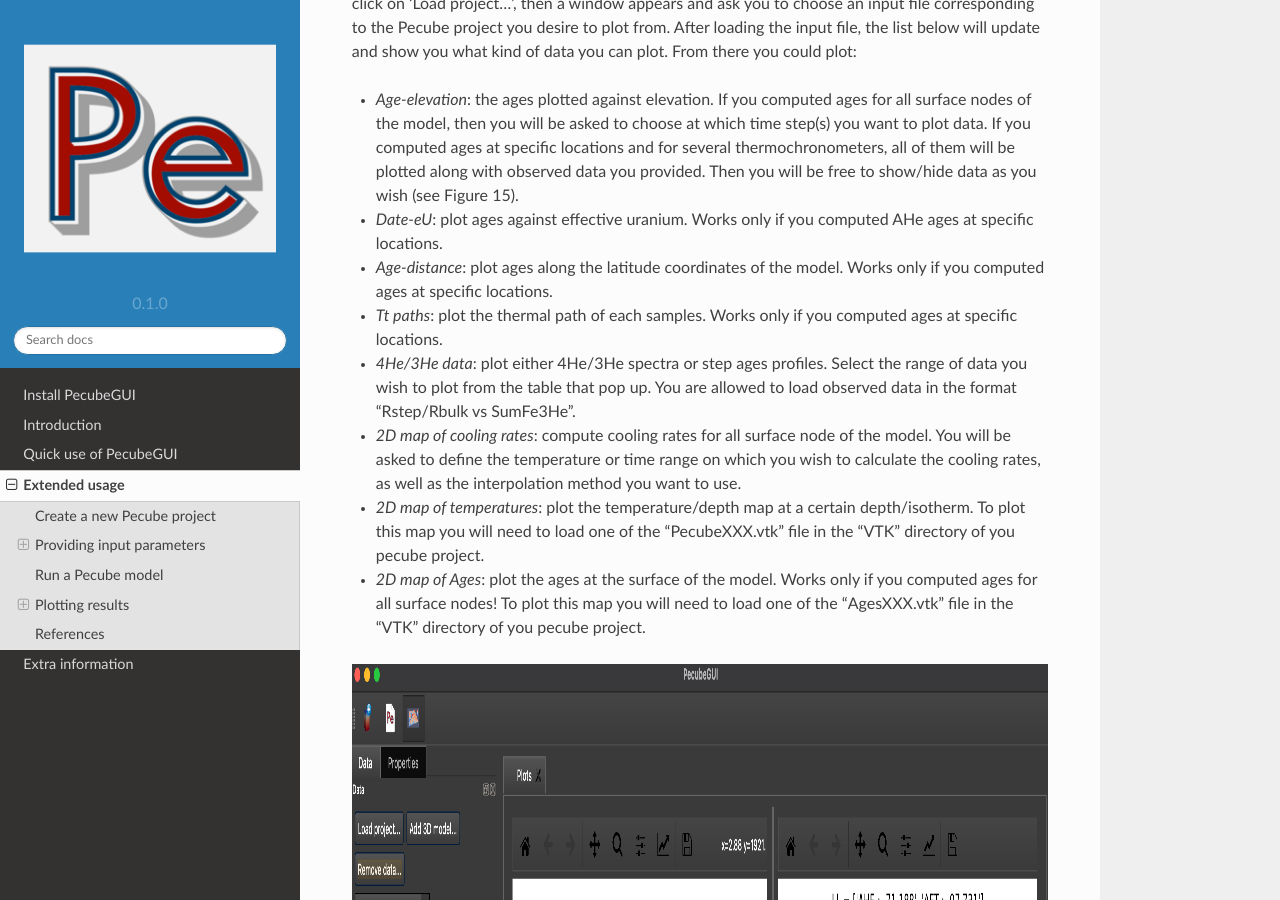
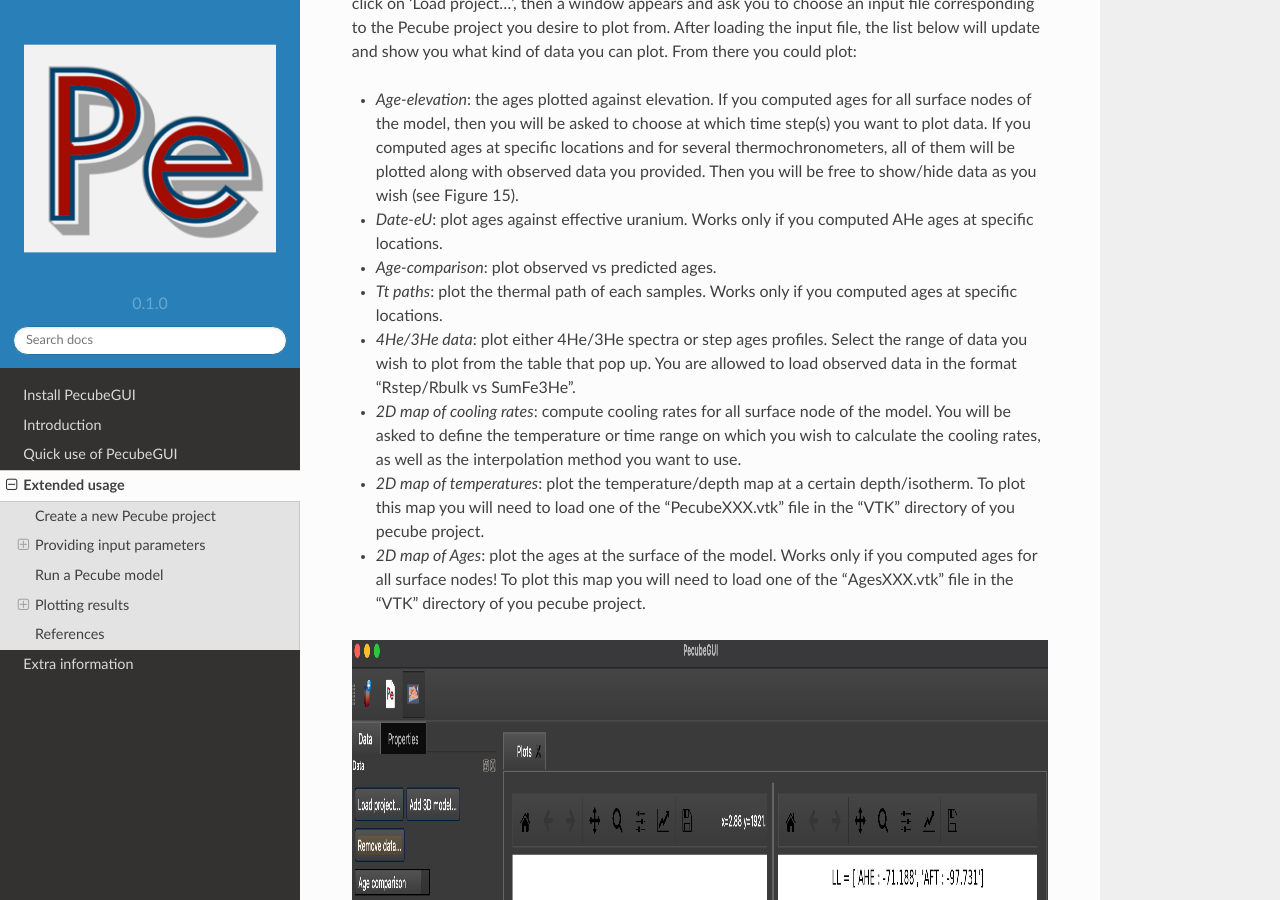
Before and after one commit to MBernAca/PecubeGUI_Doc, a Sphinx documentation site: the page built from docs/source/Usage.rst, in a window 1280 px wide and 900 px high, scrolled down 12310 px. Built offline with Sphinx 7.4.7 and the Read the Docs theme 2.0.0, drawn with Linux system fonts in a browser that asks for light colours; some of the changed text lies outside the part shown.

Commit message:
Update Usage.rst

```diff
--- a/docs/source/Usage.rst
+++ b/docs/source/Usage.rst
@@ -265,7 +265,7 @@ For each Pecube project, the 2D data you can plot will be listed in "Further dat
 
 * *Age-elevation*: the ages plotted against elevation. If you computed ages for all surface nodes of the model, then you will be asked to choose at which time step(s) you want to plot data. If you computed ages at specific locations and for several thermochronometers, all of them will be plotted along with observed data you provided. Then you will be free to show/hide data as you wish (see Figure 15).
 * *Date-eU*: plot ages against effective uranium. Works only if you computed AHe ages at specific locations.
-* *Age-distance*: plot ages along the latitude coordinates of the model. Works only if you computed ages at specific locations.
+* *Age-comparison*: plot observed vs predicted ages.
 * *Tt paths*: plot the thermal path of each samples. Works only if you computed ages at specific locations.
 * *4He/3He data*: plot either 4He/3He spectra or step ages profiles. Select the range of data you wish to plot from the table that pop up. You are allowed to load observed data in the format "Rstep/Rbulk vs SumFe3He".
 * *2D map of cooling rates*: compute cooling rates for all surface node of the model. You will be asked to define the temperature or time range on which you wish to calculate the cooling rates, as well as the interpolation method you want to use.
```
